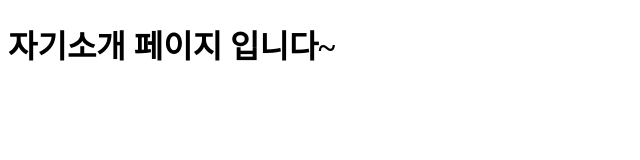
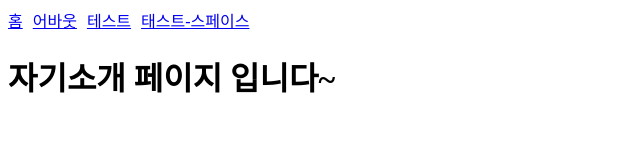
Before and after one commit to brightGarden02/my-blog-2022-06-29, a Gatsby site: page /about in a window 1280 px wide. Shown: the whole page, without its empty margins (0-640 px from the left). Built offline with nearby package versions, Linux system fonts and the light colour scheme; Gatsby itself is replaced by a stand-in of ours.

Commit message:
Link 추가

```diff
--- a/src/pages/about.js
+++ b/src/pages/about.js
@@ -1,9 +1,16 @@
+import { Link } from "gatsby";
 import React from "react";
 
 function AboutPage() {
   return (
     <main>
       <title>자기소개</title>
+      <div style={{ display: "flex", gap: 10 }}>
+        <Link to="/">홈</Link>
+        <Link to="/about">어바웃</Link>
+        <Link to="/test">테스트</Link>
+        <Link to="/test-space">태스트-스페이스</Link>
+      </div>
       <h1>자기소개 페이지 입니다~</h1>
     </main>
   );
```
Also changed, not shown: src/pages/index.js (+7 -0 lines), src/pages/test-space.js (+7 -0 lines), src/pages/test.js (+9 -0 lines).
